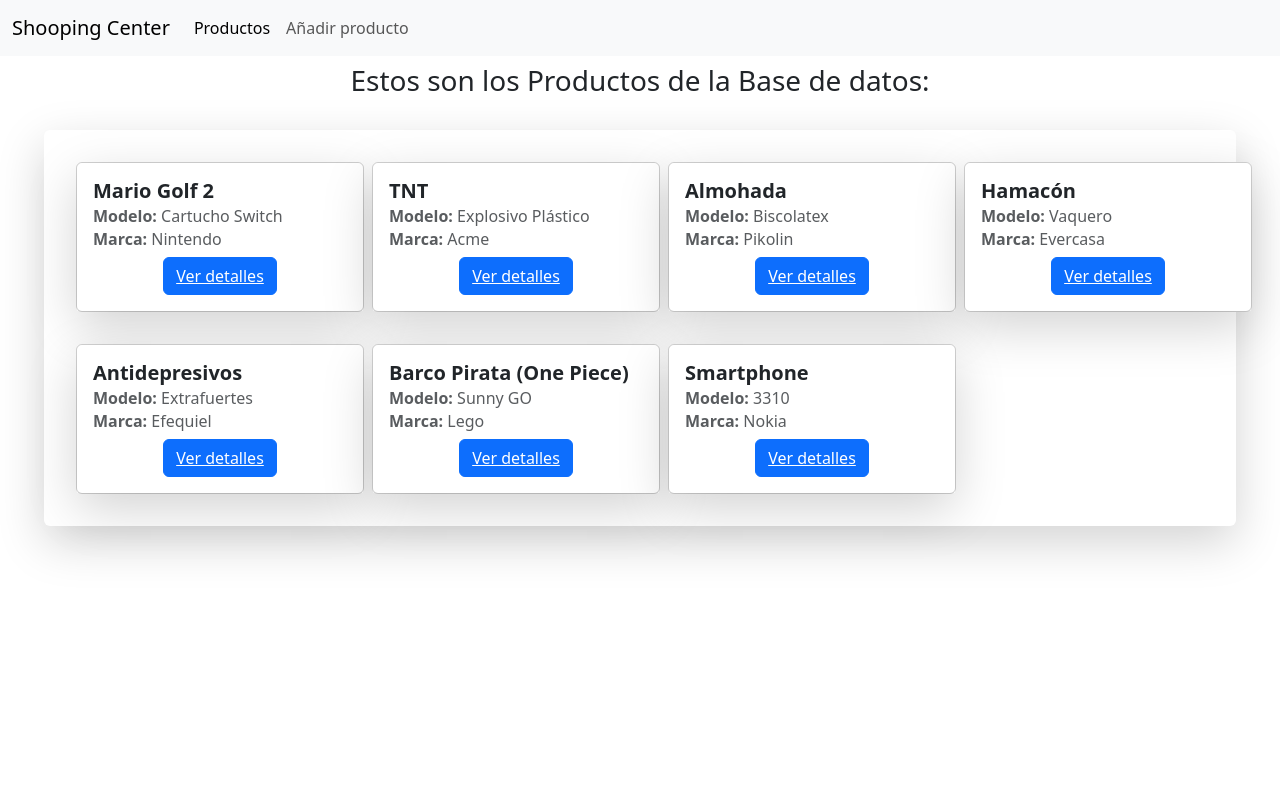
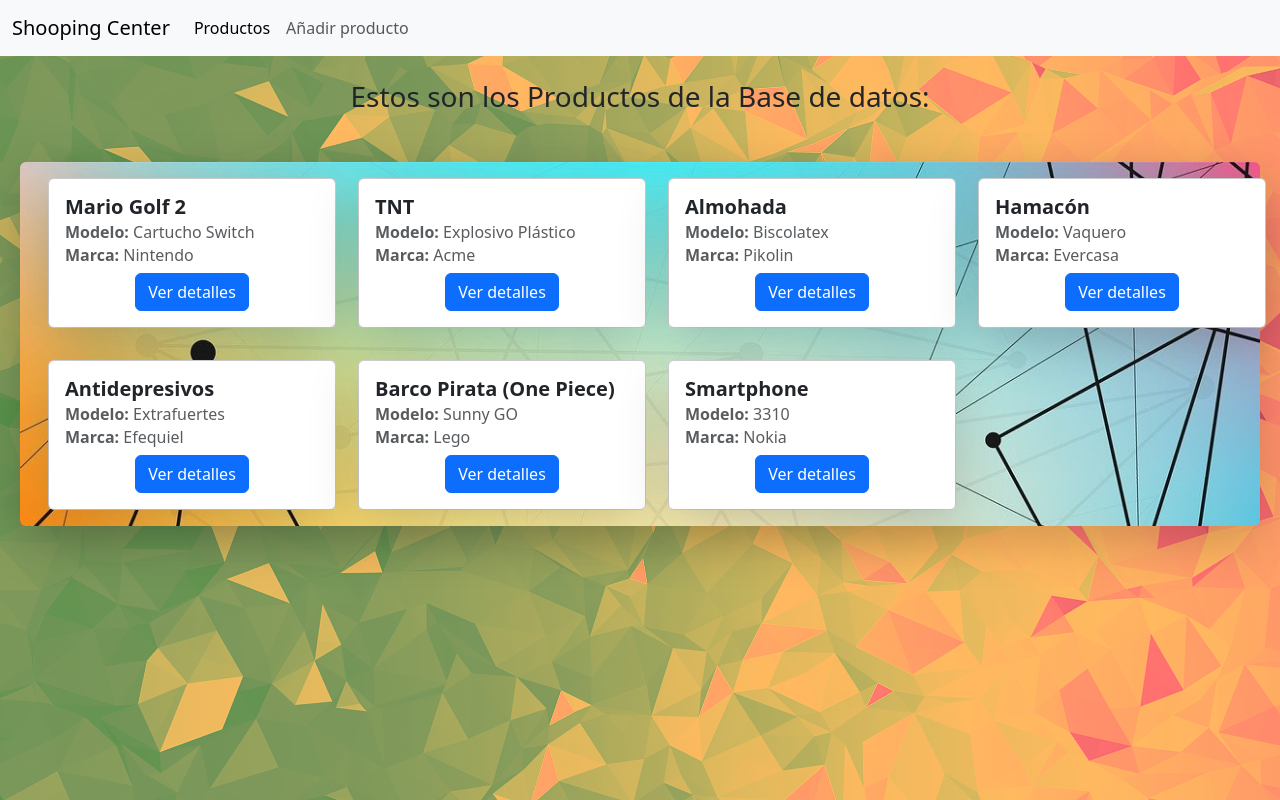
Before and after one commit to Nastupiste/django_Provisional, a Django app: page /provisional/admin/productos/listado in a window 1280 px wide. Run offline with Django 4.2, Linux system fonts and the light colour scheme; data comes from the database, SQL or seed files in the repository.

Commit message:
añadido css

```diff
--- /dev/null
+++ b/provisional/static/style.css
@@ -0,0 +1,12 @@
+a {
+  text-decoration: none;
+}
+body {
+  min-height: 100vh;
+  background-image: url("./imagenes/fondoBody.png");
+}
+
+.fondoCard {
+  background-image: url("./imagenes/fondoCard.jpg");
+  background-size: cover;
+}
--- a/provisional/templates/base.html
+++ b/provisional/templates/base.html
@@ -1,3 +1,4 @@
+{% load static %}
 <!DOCTYPE html>
 <html lang="es">
   <head>
@@ -10,6 +11,7 @@
       integrity="sha384-T3c6CoIi6uLrA9TneNEoa7RxnatzjcDSCmG1MXxSR1GAsXEV/Dwwykc2MPK8M2HN"
       crossorigin="anonymous"
     />
+    <link rel="stylesheet" href="{% static 'style.css' %}" />
   </head>
   <body>
     <nav class="navbar navbar-expand-lg bg-body-tertiary">
@@ -38,7 +40,7 @@
         </div>
       </div>
     </nav>
-    <div class="container-fluid">
+    <div class="container-fluid py-3">
       <main>{% block content %} {% endblock %}</main>
     </div>
   </body>
--- a/provisional/templates/producto/detalles.html
+++ b/provisional/templates/producto/detalles.html
@@ -3,7 +3,7 @@
   <h3 class="mx-3">Detalles del producto seleccionado:</h3>
 </div>
 <div class="row d-flex justify-content-center mx-3">
-  <div class="col-4 border border-radious-3 shadow-lg p-3">
+  <div class="col-4 border border-radious-3 rounded shadow-lg p-3 bg-white">
     <div class="text-center py-2">
       <h3><b>{{ producto.nombre }}</b></h3>
     </div>
--- a/provisional/templates/producto/editar.html
+++ b/provisional/templates/producto/editar.html
@@ -3,7 +3,7 @@
   <h3 class="mx-3">Modificar la información de un producto en la base de datos:</h3>
 </div>
 <div class="row d-flex justify-content-center mx-3">
-  <div class="col-4 border border-radious-3 shadow-lg p-3">
+  <div class="col-4 col-4 border border-radious-3 rounded shadow-lg p-3 bg-white">
     <form action="{% url 'edicion' producto.pk  %}" method="post">
       {% csrf_token %} {{ form.as_p }}
       <button type="submit" class="btn btn-primary">Aceptar modificación</button>
--- a/provisional/templates/producto/eliminar.html
+++ b/provisional/templates/producto/eliminar.html
@@ -3,7 +3,7 @@
   <h3 class="mx-3">Eliminar un producto de la Base de datos:</h3>
 </div>
 <div class="row d-flex p-3 mx-3 justify-content-center">
-  <div class="col-6 border-radius-3 rounded shadow-lg p-3">
+  <div class="col-6 col-4 border border-radious-3 rounded shadow-lg p-3 bg-white">
     <form method="post">
       {% csrf_token %}
       <div class="text-center py-2">
--- a/provisional/templates/producto/listado.html
+++ b/provisional/templates/producto/listado.html
@@ -3,9 +3,9 @@
   <h3 class="mx-3">Estos son los Productos de la Base de datos:</h3>
 </div>
 
-<div class="row p-3 mx-3">
-  <div class="col-12 d-flex border-radius-3 rounded shadow-lg p-3">
-    <div class="row">
+<div class="row p-3">
+  <div class="col-12 d-flex border-radius-3 rounded p-3">
+    <div class="row border-radius-3 rounded shadow-lg fondoCard">
       {% for producto in object_list %}
       <div class="col-3">
         <div class="card m-3" style="width: 18rem">
```
Also changed, not shown: provisional/static/imagenes/fondoBody.png (added), provisional/static/imagenes/fondoCard.jpg (added).
